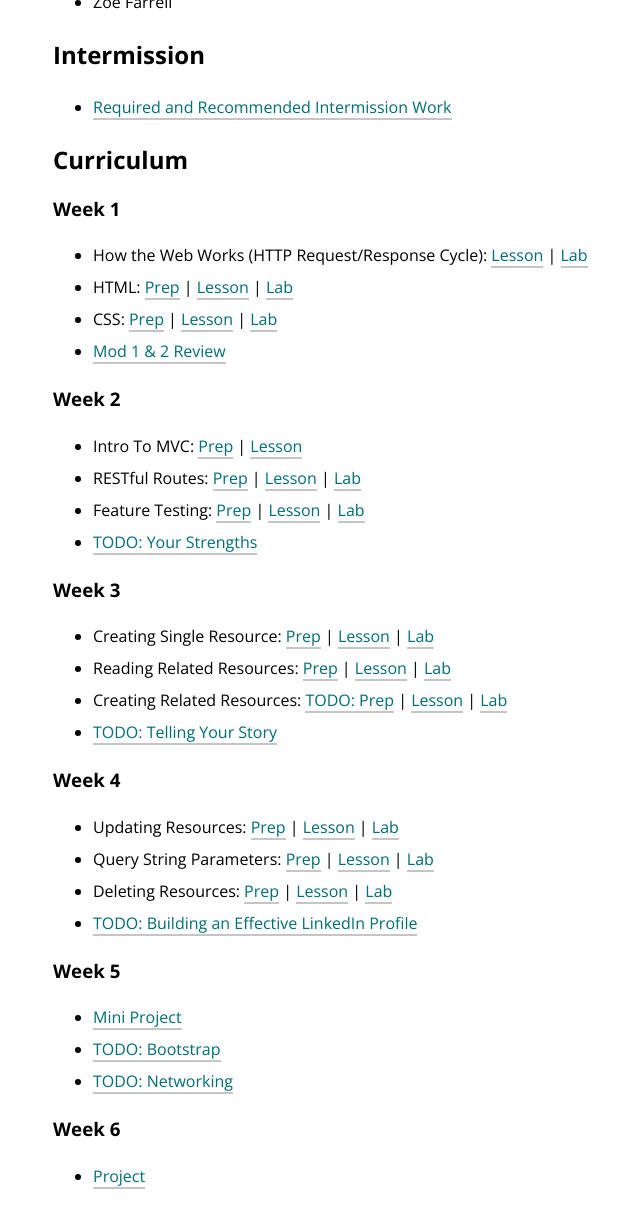
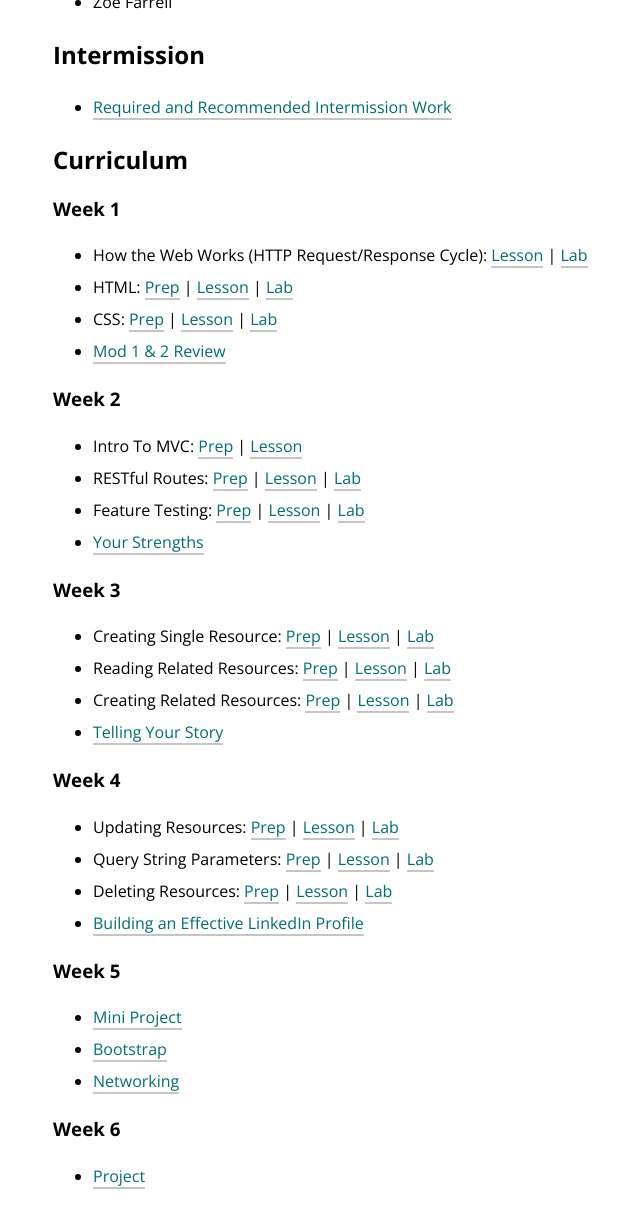
Before and after one commit to turingschool/launch-curriculum, a Jekyll site: the page built from module3/index.md, in a window 1280 px wide and 1400 px high, scrolled down 524 px, cut to the strip 0-1236 px from the top of the window. Shown: the top 1228 px of the strip, without its empty margins (35-675 px from the left). Built offline with Jekyll 4.4.1, drawn with Linux system fonts in a browser that asks for light colours; nearby versions of some CDN libraries; comment, search, counter and statistics services are not loaded.

Commit message:
Update index.md

```diff
--- a/module3/index.md
+++ b/module3/index.md
@@ -29,24 +29,24 @@ In Module 3, students will begin to dive into the skills and mindsets necessary
 * Intro To MVC: [Prep](./preparation/Week2/IntroToMVC) &#124; [Lesson](./lessons/Week2/IntroToMVC)
 * RESTful Routes: [Prep](./preparation/Week2/RestfulRoutes) &#124; [Lesson](./lessons/Week2/RestfulRoutes) &#124; [Lab](./labs/Week2/RestfulRoutes)
 * Feature Testing: [Prep](./preparation/Week2/FeatureTesting) &#124; [Lesson](./lessons/Week2/FeatureTesting) &#124; [Lab](./labs/Week2/FeatureTesting)
-* [TODO: Your Strengths]()
+* [Your Strengths]()
 
 ### Week 3
 * Creating Single Resource: [Prep](./preparation/Week3/CreateSingleResource) &#124; [Lesson](./lessons/Week3/CreateSingleResource) &#124; [Lab](./labs/Week3/CreateSingleResource)
 * Reading Related Resources: [Prep](./preparation/Week3/CreatingRelatedResources) &#124; [Lesson](./lessons/Week3/ReadingRelatedResources) &#124; [Lab](./labs/Week3/ReadingRelatedResources)
-* Creating Related Resources: [TODO: Prep]() &#124; [Lesson](./lessons/Week3/CreatingRelatedResources) &#124; [Lab](./labs/Week3/CreatingRelatedResources)
-* [TODO: Telling Your Story]()
+* Creating Related Resources: [Prep]() &#124; [Lesson](./lessons/Week3/CreatingRelatedResources) &#124; [Lab](./labs/Week3/CreatingRelatedResources)
+* [Telling Your Story]()
 
 ### Week 4
 * Updating Resources: [Prep](./preparation/Week4/UpdatingResources) &#124; [Lesson](./lessons/Week4/UpdatingResources) &#124; [Lab](./labs/Week4/UpdatingResources)
 * Query String Parameters: [Prep](./preparation/Week4/QueryStringParameters) &#124; [Lesson](./lessons/Week4/QueryStringParameters) &#124; [Lab](./labs/Week4/QueryStringParameters)
 * Deleting Resources: [Prep](./preparation/Week4/DeleteResource) &#124; [Lesson](./lessons/Week4/DeleteResource) &#124; [Lab](./labs/Week4/DeleteResource)
-* [TODO: Building an Effective LinkedIn Profile]()
+* [Building an Effective LinkedIn Profile]()
 
 ### Week 5
 * [Mini Project](./Projects/PairProject)
-* [TODO: Bootstrap]()
-* [TODO: Networking]()
+* [Bootstrap]()
+* [Networking]()
 
 ### Week 6
 
```
